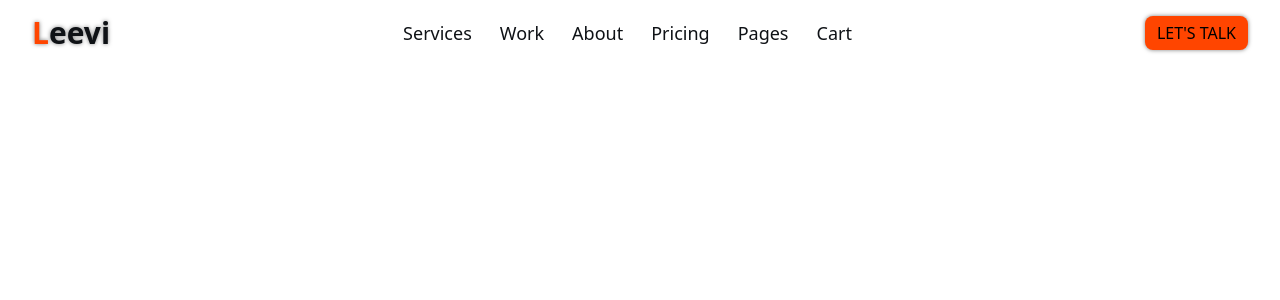
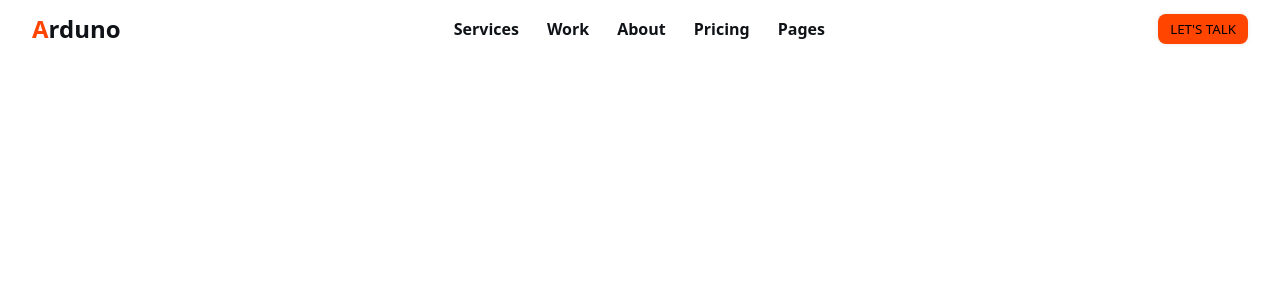
Before and after one commit to Choaib-ELMADI/ard-uno, a React (Create React App) app: page / in a window 1280 px wide. Shown: the top 300 px of the page. Built offline with nearby package versions, Linux system fonts and the light colour scheme.

Commit message:
Navbar ...

```diff
--- a/src/components/Navbar/Navbar.css
+++ b/src/components/Navbar/Navbar.css
@@ -15,10 +15,7 @@
 
 .app__logo {
     text-decoration: none;
-    font-size: var(--page__headers);
-    font-weight: 600;
     color: var(--black);
-    text-shadow: 0 0 4px rgba(0, 0, 0, .5);
     text-transform: capitalize;
     z-index: 10;
 }
@@ -42,9 +39,12 @@
 .app__navbar-main li a {
     text-decoration: none;
     color: var(--black);
-    font-size: var(--group__headers);
     transition: .1s;
     width: 100%;
+}
+
+.app__navbar-main li:hover {
+    opacity: 1 !important;
 }
 
 .app__navbar-main li:hover a {
@@ -56,13 +56,11 @@
     outline: none;
     text-transform: uppercase;
     background: var(--our__color);
-    font-size: var(--paragraph);
     border-radius: 8px;
     padding: 6px 12px;
-    box-shadow: 0 0 4px rgba(0, 0, 0, .5);
+    box-shadow: 0 0 4px rgba(0, 0, 0, .1);
     cursor: pointer;
     transition: .2s;
-    z-index: 10;
 }
 
 .app__navbar-btn:hover {
@@ -74,16 +72,18 @@
         display: none;
     }
 
-
     .app__navbar-main:hover li {
         opacity: .6;
     }
 }
 
 @media screen and (width <= 900px) {
-    .toggle-navbar {
+    .app__navbar-btn {
         margin-left: auto;
         margin-right: 1rem;
+    }
+
+    .toggle-navbar {
         background: transparent;
         border: 0;
         outline: none;
@@ -91,21 +91,30 @@
         cursor: pointer;
     }
 
-    .app__navbar-main {
+    .app__navbar-container {
         display: none;
     }
 
-    .app__navbar-main.active {
+    .app__navbar-container.active {
         display: initial;
         position: fixed;
         top: 0;
         left: 0;
         width: 100%;
-        max-width: 600px;
-        min-height: 100vh;
-        padding-top: 5rem;
-        background: #4422;
+        height: 100vh;
+        background: rgba(0, 0, 0, 0.5);
         animation: sliding .5s linear alternate;
+    }
+
+    .app__navbar-container .app__navbar-main {
+        background: rgb(94, 94, 236);
+        width: 100%;
+        max-width: 500px;
+        height: 100%;
+        display: flex;
+        flex-direction: column;
+        align-items: flex-start;
+        padding-left: 15%;
     }
 }
 
@@ -113,13 +122,4 @@
     .app__navbar {
         padding: .5rem 1rem;
     }
-
-    .app__logo {
-        font-size: var(--section__headers);
-        font-weight: 500;
-    }
-
-    .app__navbar-btn {
-        font-size: calc(var(--paragraph) - 4px);
-    }
 }
--- a/src/components/Navbar/Navbar.jsx
+++ b/src/components/Navbar/Navbar.jsx
@@ -1,9 +1,9 @@
 import React, { useState } from 'react';
 import { MdOutlineMenuOpen } from 'react-icons/md';
-import { FaWindowClose } from 'react-icons/fa';
+import { IoClose } from 'react-icons/io5';
 
 import './Navbar.css';
-const main = ['Services', 'Work', 'About', 'Pricing', 'Pages', 'Cart'];
+const main = ['Services', 'Work', 'About', 'Pricing', 'Pages'];
 
 
 
@@ -16,28 +16,32 @@ const Navbar = () => {
                 <a
                     href='/'
                     className='app__logo'
-                >leevi</a>
-                <ul className={ open ? 'app__navbar-main active' : 'app__navbar-main' }>
+                >
+                    <h1>Arduno</h1>
+                </a>
+                <div className={ open ? 'app__navbar-container active' : 'app__navbar-container' }>
+                    <ul className='app__navbar-main active'>
                         {
                             main.map(item => (
                                 <li
                                     key={ item }
                                     onClick={ () => setOpen(false) }
                                 >
-                                <a href={ `#${ item }` }>{ item }</a>
+                                    <a href={ `#${ item }` }><h4>{ item }</h4></a>
                                 </li>
                             ))
                         }
                     </ul>
+                </div>
+                <button className='app__navbar-btn'>Let's Talk</button>
                 <button
                     onClick={ () => setOpen(!open) }
                     className='toggle-navbar'
                 >
                     {
-                        !open ? <MdOutlineMenuOpen fontSize={ 30 } /> : <FaWindowClose fontSize={ 30 } />
+                        !open ? <MdOutlineMenuOpen fontSize={ 32 } /> : <IoClose fontSize={ 32 } />
                     }
                 </button>
-                <button className='app__navbar-btn'>Let's Talk</button>
             </ul>
         </nav>
     );
--- a/src/index.css
+++ b/src/index.css
@@ -1,10 +1,4 @@
 :root {
-  /* Font Sizes */
-  --page__headers:    30px;
-  --section__headers: 24px;
-  --group__headers:   18px;
-  --paragraph:        16px;
-
   /* Colors */
   --black:      rgb(15, 18, 22);
   --white:      #e4e4e4;
```
Also changed, not shown: src/components/Header/Header.jsx (added, +15 -0 lines), src/components/Header/Header.css (added). Lines whose indentation alone changed are shown as unchanged.
